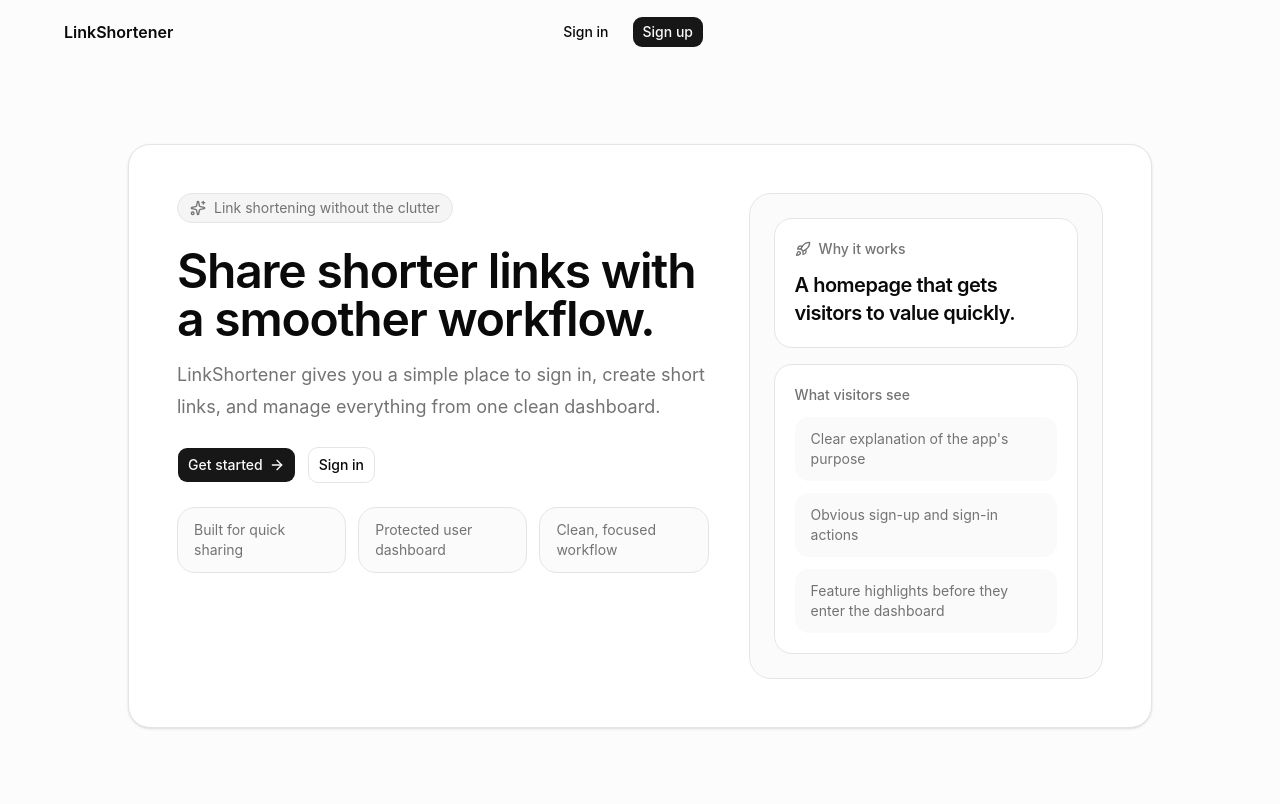
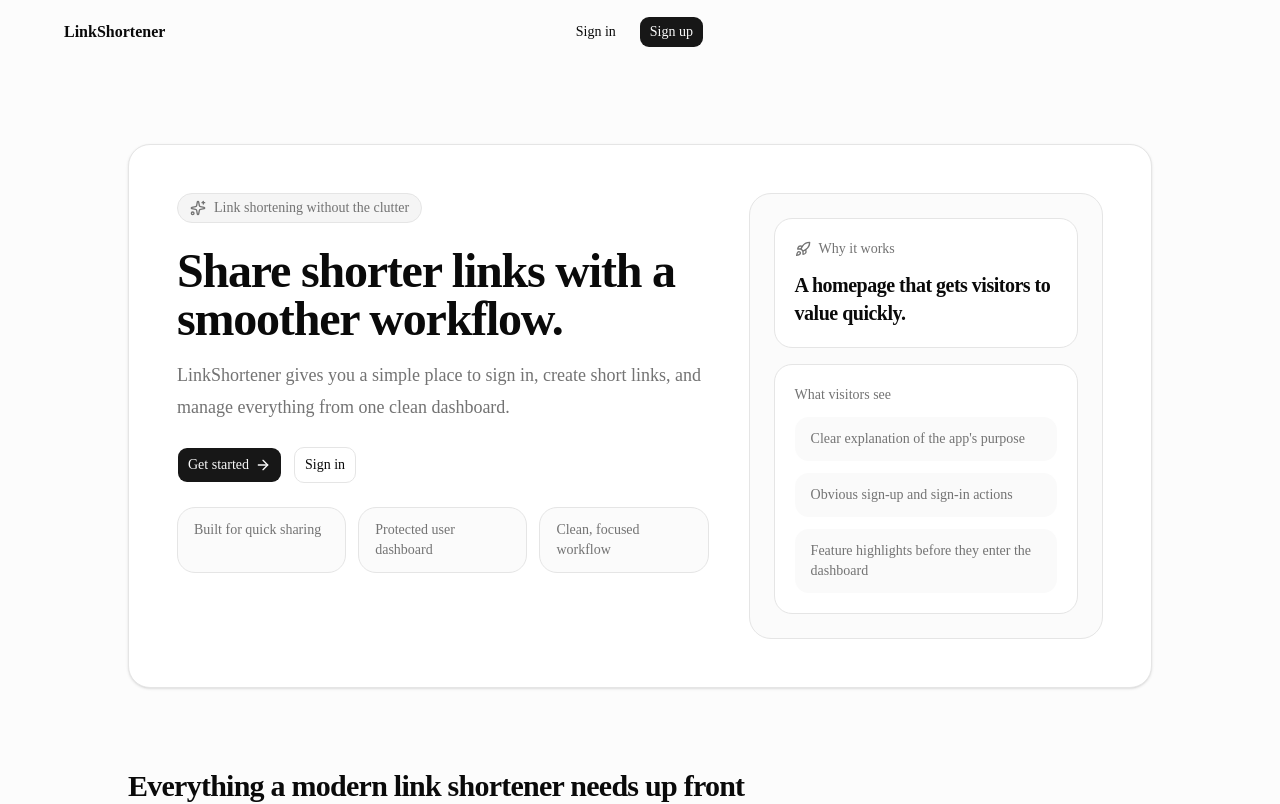
Before and after one commit to namchok-star/linkshortener, a Next.js app: page / in a window 1280 px wide. Shown: the top 804 px of the page. Built offline with nearby package versions, Linux system fonts and the light colour scheme; no server answers.

Commit message:
fix: restore geist fonts locally
Co-authored-by: namchok-star <216576894+namchok-star@users.noreply.github.com>

```diff
--- a/app/globals.css
+++ b/app/globals.css
@@ -49,12 +49,6 @@
 }
 
 :root {
-  --font-sans:
-    "Inter", ui-sans-serif, system-ui, -apple-system, BlinkMacSystemFont,
-    "Segoe UI", sans-serif;
-  --font-geist-mono:
-    "SFMono-Regular", "SF Mono", ui-monospace, "Cascadia Code", "Roboto Mono",
-    Menlo, Monaco, Consolas, "Liberation Mono", "Courier New", monospace;
   --background: oklch(1 0 0);
   --foreground: oklch(0.145 0 0);
   --card: oklch(1 0 0);
--- a/app/layout.tsx
+++ b/app/layout.tsx
@@ -1,4 +1,6 @@
 import { ClerkProvider } from "@clerk/nextjs";
+import { GeistMono } from "geist/font/mono";
+import { GeistSans } from "geist/font/sans";
 import type { Metadata } from "next";
 import "./globals.css";
 
@@ -9,7 +11,10 @@ export const metadata: Metadata = {
 
 export default function RootLayout({ children }: LayoutProps<"/">) {
   return (
-    <html lang="en" className="h-full antialiased">
+    <html
+      lang="en"
+      className={`${GeistSans.variable} ${GeistMono.variable} h-full antialiased`}
+    >
       <body className="min-h-full flex flex-col">
         <ClerkProvider>
           {children}
--- a/package.json
+++ b/package.json
@@ -16,6 +16,7 @@
     "cn": "^0.4.0",
     "dotenv": "^18.0.4",
     "drizzle-orm": "^1.0.0-rc.4",
+    "geist": "^1.7.2",
     "lucide-react": "^1.48.0",
     "next": "16.3.6",
     "react": "19.2.8",
```
Also changed, not shown: 1 other file (tests, documents, lock files or other folders).
